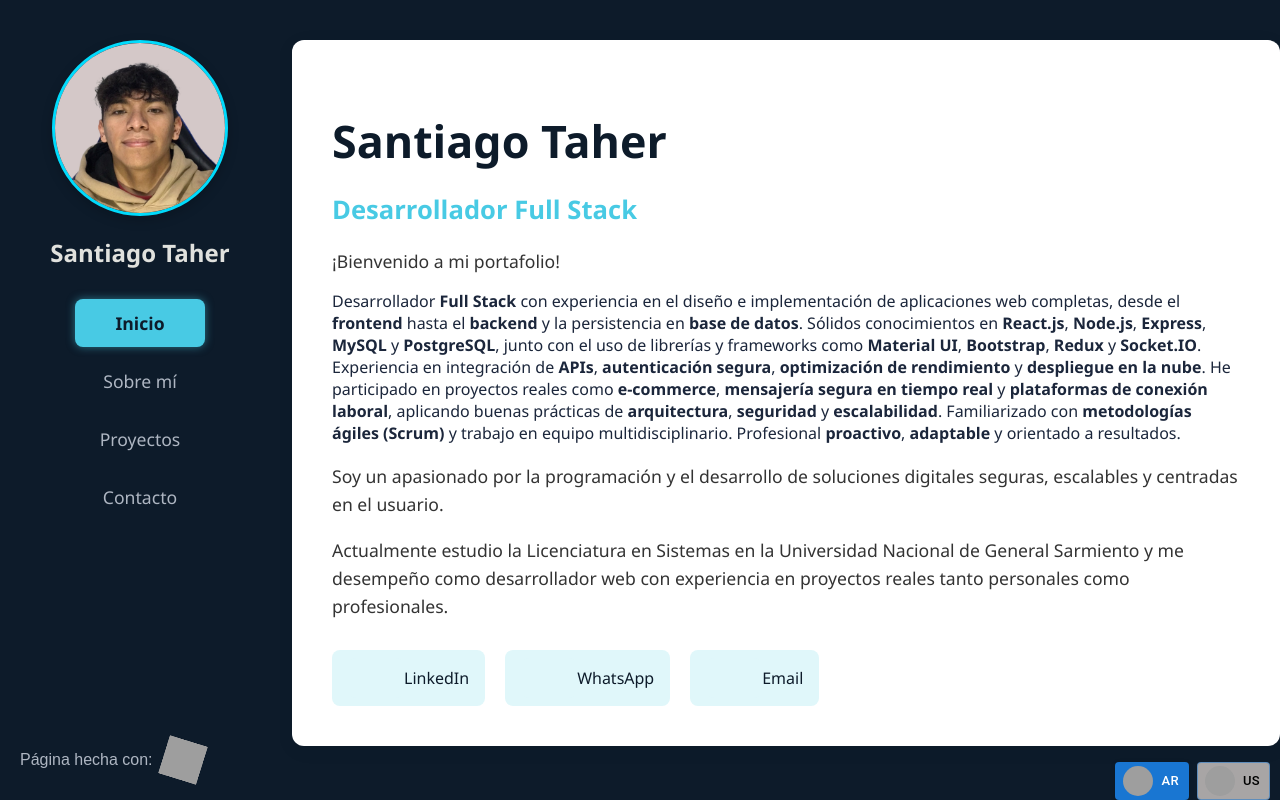
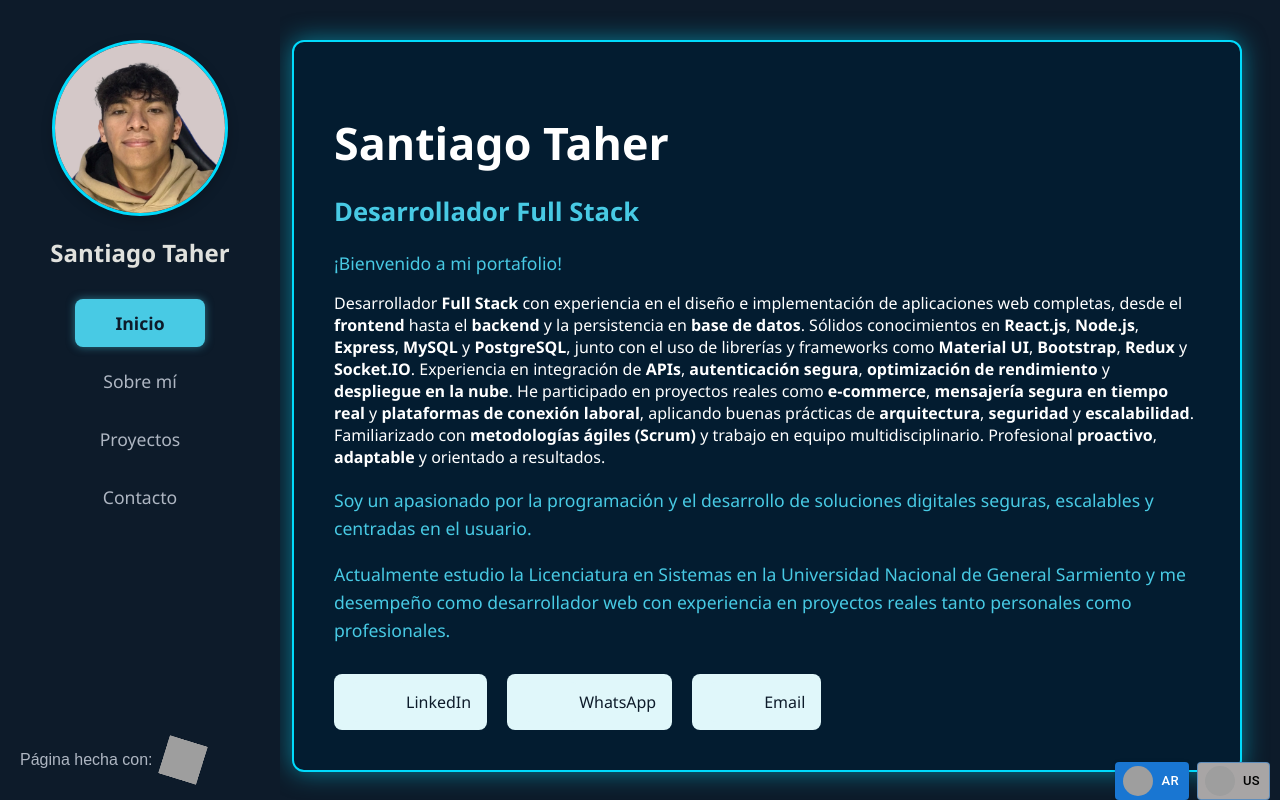
Before and after one commit to Santiagotomas74/portafolio, a React (Vite) app: page / in a window 1280 px wide. Built offline with nearby package versions, Linux system fonts and the light colour scheme; grey boxes are pictures that could not be loaded; some icons are missing.

Commit message:
version3.0

```diff
--- a/src/home/components/Home.css
+++ b/src/home/components/Home.css
@@ -1,11 +1,9 @@
-
-
 /* Estilos base */
 body {
   margin: 0;
   font-family: 'Segoe UI', Tahoma, Geneva, Verdana, sans-serif;
   background-color: #0d1b2a;
-  color: #1b263b;
+  color: #ffff;
 }
 :root {
   --clr-neon: #00dbfc;
@@ -14,37 +12,54 @@ body {
 
 /* El borde neón está en el contenedor más externo */
 .home-neon-wrapper {
-
   border: 2px solid var(--clr-neon);
   border-radius: 16px;
   box-shadow:
     inset 0 0 0.5em var(--clr-neon),
     0 0 0.8em var(--clr-neon);
   transition: transform 0.3s ease;
+  transform-style: preserve-3d;
+}
+
+.home-container {
+  margin-left: 100px;
+  max-width: 950px;
+  margin-top: 40px;
+
+
+
+  perspective: 1000px; /* Perspectiva para el efecto 3D en el home-content */
+
+
+}
+
+.home-content-parallax {
+  position: relative;
+  padding: 40px;
+  background-color: #0d1b2a; /* Fondo del contenido */
+  border-radius: 12px;
+
 }
 
 
-
-/* Contenedor interno con fondo y sombra normal */
-.home-container {
-  margin-left: 100px;
-  max-width: 1000px;
-  margin-top: 40px;
+.home-content {
+  background-color: #031c30; /* Fondo del contenido */
   border-radius: 12px;
-  background-color: transparent;
+  padding: 40px;
+  /* Efecto de sombra neón para el contenido interno (se mantiene) */
+  box-shadow: 0 0 25px rgba(0, 219, 252, 0.5);
+  border: 2px solid var(--clr-neon); /* Borde neón */
+  /* Transición para el movimiento de inclinación y elevación (controlados por JS) */
+  transition: transform 0.2s ease;
+  /* Necesario para que las transformaciones 3D de los hijos se rendericen correctamente */
+  transform-style: preserve-3d;
 }
 
-.home-content {
-  background-color: #ffffff;
-  border-radius: 12px;
-  padding: 40px;
-  box-shadow: 0 4px 20px rgba(0, 0, 0, 0.05);
-}
 
 /* Resto igual */
 .home-content h1 {
   font-size: 2.8rem;
-  color: #0d1b2a;
+  color: #ffff;
   margin-bottom: 10px;
 }
 
@@ -56,7 +71,7 @@ body {
 
 .home-content p {
   font-size: 1.1rem;
-  color: #333;
+  color: #48cae4;
   margin-bottom: 15px;
   line-height: 1.6;
 }
@@ -101,7 +116,6 @@ body {
   right: 10px; /* Ajusta según tus preferencias */
   z-index: 1000; /* Asegura que esté por encima de casi todo */
   display: flex; /* Para que los botones se alineen en fila */
-
 }
 /* === RESPONSIVE: Celulares y tablets pequeñas === */
 @media (max-width: 975px) {
--- a/src/home/components/Home.jsx
+++ b/src/home/components/Home.jsx
@@ -1,39 +1,93 @@
-import React from 'react';
+import React, { useRef, useState, useEffect } from 'react';
 import './Home.css';
 import { motion } from 'framer-motion';
 import LinkedInIcon from '@mui/icons-material/LinkedIn';
 import WhatsAppIcon from '@mui/icons-material/WhatsApp';
 import EmailIcon from '@mui/icons-material/Email';
-import { Link, IconButton } from "@mui/material"; // Elimina la importación de 'Button'
+import { Link, IconButton } from "@mui/material";
 import AnimatedLogo from './ReactLogo';
 
 import { useLanguage } from './context/LanguageContext';
 import translations from './translations/HomeTranslations';
 
-// Importa el nuevo componente LanguageSwitcher
-import LanguageSwitcher from './LanguageSwitcher'; // Asegúrate de que la ruta sea correcta
-import { i } from 'framer-motion/m';
+import LanguageSwitcher from './LanguageSwitcher';
 
 function Homeview() {
-  const { language } = useLanguage(); // Ya no necesitas changeLanguage aquí
+  const { language } = useLanguage();
   const t = translations[language];
 
   const rawPhoneNumber = "+54 11 2604-2925";
   const formattedPhoneNumber = rawPhoneNumber.replace(/\D/g, "");
 
+  const contentRef = useRef(null);
+  const [transformValues, setTransformValues] = useState({ rotateX: 0, rotateY: 0, translateZ: 0 });
+
+  useEffect(() => {
+    const contentElement = contentRef.current;
+    if (!contentElement) return;
+
+    let animationFrameId = null;
+    const margin = 10; // tolerancia en píxeles
+
+    const handleMouseMove = (e) => {
+      if (animationFrameId) cancelAnimationFrame(animationFrameId);
+
+      animationFrameId = requestAnimationFrame(() => {
+        const { left, top, width, height } = contentElement.getBoundingClientRect();
+        const centerX = left + width / 2;
+        const centerY = top + height / 2;
+
+        const mouseX = e.clientX - centerX;
+        const mouseY = e.clientY - centerY;
+
+        const rotateY = (mouseX / (width / 2)) * 5;
+        const rotateX = (mouseY / (height / 2)) * -5;
+        const translateZ = 20;
+
+        setTransformValues({ rotateX, rotateY, translateZ });
+      });
+    };
+
+    const handlePointerLeave = (e) => {
+      const rect = contentElement.getBoundingClientRect();
+      if (
+        e.clientX <= rect.left - margin ||
+        e.clientX >= rect.right + margin ||
+        e.clientY <= rect.top - margin ||
+        e.clientY >= rect.bottom + margin
+      ) {
+        setTransformValues({ rotateX: 0, rotateY: 0, translateZ: 0 });
+      }
+    };
+
+    contentElement.addEventListener('pointermove', handleMouseMove);
+    contentElement.addEventListener('pointerleave', handlePointerLeave);
+
+    return () => {
+      contentElement.removeEventListener('pointermove', handleMouseMove);
+      contentElement.removeEventListener('pointerleave', handlePointerLeave);
+      if (animationFrameId) cancelAnimationFrame(animationFrameId);
+    };
+  }, []);
+
   return (
+    <>
       <motion.div
-      className="projects-container" // Considera cambiar este nombre si no es solo para proyectos
+        className="projects-container"
         initial={{ opacity: 0, y: 20 }}
         animate={{ opacity: 1, y: 0 }}
         exit={{ opacity: 0, y: -20 }}
         transition={{ duration: 0.6 }}
       >
-      {/* Inserta el componente LanguageSwitcher aquí */}
-      <LanguageSwitcher />
-
         <div className="home-container">
-        <div className="home-content">
+          <div
+            ref={contentRef}
+            className="home-content"
+            style={{
+              transform: `rotateX(${transformValues.rotateX}deg) rotateY(${transformValues.rotateY}deg) translateZ(${transformValues.translateZ}px)`,
+              transition: 'transform 0.2s ease', // transición suave permanente
+            }}
+          >
             <div className="logo">
               <AnimatedLogo />
             </div>
@@ -69,6 +123,8 @@ function Homeview() {
           </div>
         </div>
       </motion.div>
+      <LanguageSwitcher />
+    </>
   );
 }
 
--- /dev/null
+++ b/src/home/components/HomeParallax.jsx
@@ -0,0 +1,70 @@
+import { useRef, useState, useEffect } from 'react';
+import './Home.css';
+
+function HomeContentWithParallax({ children }) {
+  const contentRef = useRef(null);
+  const [transformValues, setTransformValues] = useState({ rotateX: 0, rotateY: 0, translateZ: 0 });
+
+  useEffect(() => {
+    const contentElement = contentRef.current;
+    if (!contentElement) return;
+
+    let animationFrameId = null;
+    const margin = 10; // tolerancia en píxeles
+
+    const handleMouseMove = (e) => {
+      if (animationFrameId) cancelAnimationFrame(animationFrameId);
+
+      animationFrameId = requestAnimationFrame(() => {
+        const { left, top, width, height } = contentElement.getBoundingClientRect();
+        const centerX = left + width / 2;
+        const centerY = top + height / 2;
+
+        const mouseX = e.clientX - centerX;
+        const mouseY = e.clientY - centerY;
+
+        const rotateY = (mouseX / (width / 2)) * 5;
+        const rotateX = (mouseY / (height / 2)) * -5;
+        const translateZ = 20;
+
+        setTransformValues({ rotateX, rotateY, translateZ });
+      });
+    };
+
+    const handlePointerLeave = (e) => {
+      const rect = contentElement.getBoundingClientRect();
+      if (
+        e.clientX <= rect.left - margin ||
+        e.clientX >= rect.right + margin ||
+        e.clientY <= rect.top - margin ||
+        e.clientY >= rect.bottom + margin
+      ) {
+        setTransformValues({ rotateX: 0, rotateY: 0, translateZ: 0 });
+      }
+    };
+
+    contentElement.addEventListener('pointermove', handleMouseMove);
+    contentElement.addEventListener('pointerleave', handlePointerLeave);
+
+    return () => {
+      contentElement.removeEventListener('pointermove', handleMouseMove);
+      contentElement.removeEventListener('pointerleave', handlePointerLeave);
+      if (animationFrameId) cancelAnimationFrame(animationFrameId);
+    };
+  }, []);
+
+  return (
+    <div
+      ref={contentRef}
+      className="home-content--"
+      style={{
+        transform: `rotateX(${transformValues.rotateX}deg) rotateY(${transformValues.rotateY}deg) translateZ(${transformValues.translateZ}px)`,
+        transition: 'transform 0.2s ease',
+      }}
+    >
+      {children}
+    </div>
+  );
+}
+
+export default HomeContentWithParallax;
--- a/src/home/components/translations/ProyecTranslations.js
+++ b/src/home/components/translations/ProyecTranslations.js
@@ -1,107 +1,60 @@
 const translations = {
   es: {
-    // Textos de Homeview
-    name: "Santiago Taher",
-    title: "Desarrollador Full Stack",
-    welcome: "¡Bienvenido a mi portafolio!",
-    aboutMeParagraph1: "Soy un apasionado por la programación y el desarrollo de soluciones digitales seguras, escalables y centradas en el usuario.",
-    aboutMeParagraph2: "Actualmente estudio la Licenciatura en Sistemas en la UNGS y me desempeño como desarrollador web con experiencia en proyectos reales tanto personales como profesionales.",
-    linkedin: "LinkedIn",
-    whatsapp: "WhatsApp",
-    email: "Email",
-
-    // Textos de Aboutview
-    aboutTitle: "Sobre mí",
-    aboutIntroPart1: "¡Hola! Soy ",
-    aboutIntroPart2: ", un desarrollador ",
-    aboutIntroPart3: " apasionado por construir soluciones web modernas, escalables y seguras. Tengo 21 años, soy de ",
-    aboutIntroPart4: ", y actualmente curso el tercer año de la ",
-    aboutIntroPart5: " en la UNGS.",
-    academicTrainingTitle: "🎓 Formación Académica",
-    ungsDegree: "Universidad Nacional de General Sarmiento (UNGS) — Lic. en Sistemas (4to año en curso)",
-    leloirDegree: "Instituto Luis Federico Leloir — Bachiller en Economía (Finalizado en 2021)",
-    complementaryTrainingTitle: "📘 Formación Complementaria",
-    utnCourse: "Curso Full Stack Web Developer – UTN (2021)",
-    utnCourseContent: "HTML5, CSS, JavaScript, React.js, Node.js, MySQL, MongoDB",
-    techStackTitle: "🛠️ Stack Técnico",
-    languages: "Lenguajes:",
-    frontend: "Frontend:",
-    backend: "Backend:",
-    databases: "Bases de datos:",
-    tools: "Herramientas:",
-    bestPractices: "Buenas prácticas:",
-
-    // NUEVOS TEXTOS PARA PROJECTSVIEW
     projectsTitle: "Proyectos Destacados",
     viewDetails: "Ver Detalles",
 
     project1Title: "Truckers Talent (Full Stack)",
     project1Subtitle: "Plataforma para conectar empresas de transporte con candidatos.",
     project1Description: "Proyecto Full Stack con registro multi-paso, validaciones, autenticación segura con JWT, backend modular y bases de datos relacionales optimizadas. Incluye paneles de gestión, sesiones, control de acceso y despliegue en la nube.",
+    project1Tech: ["React + Material UI", "Node.js + Express", "PostgreSQL + JWT"],
+    project1Link: "/projects/truckers-talent",
 
     project2Title: "App de Mensajería Segura (SOR2)",
     project2Subtitle: "Chat seguro en tiempo real con cifrado.",
     project2Description: "Implementación de mensajería cifrada de extremo a extremo. Cada usuario tiene claves públicas y privadas generadas con OpenSSL. La comunicación usa WebSocket y se gestiona en tiempo real. Backend desplegado en Railway, frontend en Vercel.",
+    project2Tech: ["React + Socket.IO", "Express + PostgreSQL", "Criptografía RSA"],
+    project2Link: "/projects/mensajeria-segura",
 
     project3Title: "Pastelería Selenita (SPA)",
     project3Subtitle: "Sitio e-commerce con autenticación y carrito de compras con integración de Mercado Pago.",
     project3Description: "SPA que permite comprar productos, autenticarse, ver historial y acceder a un panel privado. Backend con rutas protegidas, validaciones y pasarela de pago integrada. Administra productos, usuarios y contactos vía EmailJS.",
+    project3Tech: ["React + Redux Toolkit", "Node.js + MySQL", "MercadoPago SDK"],
+    project3Link: "/projects/pasteleria-selenita",
 
     project4Title: "Juegos y Algoritmos",
     project4Subtitle: "Proyectos con lógica, simulación y visualización.",
     project4Description: "Desde juegos de acción hasta simulaciones académicas: resolución de mochila, rompecabezas, algoritmos de grafos (Prim), y prácticas con arquitectura MVP y pruebas unitarias.",
+    project4Tech: ["Juego 2D (JavaScript)", "JMapViewer + Java", "Algoritmos optimizados"],
+    project4Link: "/projects/java",
   },
+
   en: {
-    // Homeview texts
-    name: "Santiago Taher",
-    title: "Full Stack Developer",
-    welcome: "Welcome to my portfolio!",
-    aboutMeParagraph1: "I am passionate about programming and developing secure, scalable, and user-centric digital solutions.",
-    aboutMeParagraph2: "I am currently studying for a Bachelor's degree in Systems at UNGS and work as a web developer with experience in real projects, both personal and professional.",
-    linkedin: "LinkedIn",
-    whatsapp: "WhatsApp",
-    email: "Email",
-
-    // Aboutview texts
-    aboutTitle: "About me",
-    aboutIntroPart1: "Hi! I'm ",
-    aboutIntroPart2: ", a ",
-    aboutIntroPart3: " Developer passionate about building modern, scalable, and secure web solutions. I'm 21 years old, from ",
-    aboutIntroPart4: ", and I'm currently in my third year of the ",
-    aboutIntroPart5: " at UNGS.",
-    academicTrainingTitle: "🎓 Academic Training",
-    ungsDegree: "National University of General Sarmiento (UNGS) — Bachelor's Degree in Systems (4th year in progress)",
-    leloirDegree: "Luis Federico Leloir Institute — Bachelor in Economics (Completed in 2021)",
-    complementaryTrainingTitle: "📘 Complementary Training",
-    utnCourse: "Full Stack Web Developer Course – UTN (2021)",
-    utnCourseContent: "HTML5, CSS, JavaScript, React.js, Node.js, MySQL, MongoDB",
-    techStackTitle: "🛠️ Tech Stack",
-    languages: "Languages:",
-    frontend: "Frontend:",
-    backend: "Backend:",
-    databases: "Databases:",
-    tools: "Tools:",
-    bestPractices: "Best practices:",
-
-    // NEW TEXTS FOR PROJECTSVIEW
     projectsTitle: "Featured Projects",
     viewDetails: "View Details",
 
     project1Title: "Truckers Talent (Full Stack)",
     project1Subtitle: "Platform to connect transportation companies with candidates.",
     project1Description: "Full Stack project with multi-step registration, validations, secure authentication with JWT, a modular backend, and optimized relational databases. Includes management dashboards, sessions, access control, and cloud deployment.",
+    project1Tech: ["React + Material UI", "Node.js + Express", "PostgreSQL + JWT"],
+    project1Link: "/projects/truckers-talent",
 
     project2Title: "Secure Messaging App (SOR2)",
     project2Subtitle: "Secure real-time chat with encryption.",
     project2Description: "End-to-end encrypted messaging implementation. Each user has public and private keys generated with OpenSSL. Communication uses WebSocket and is managed in real-time. Backend deployed on Railway, frontend on Vercel.",
+    project2Tech: ["React + Socket.IO", "Express + PostgreSQL", "RSA Cryptography"],
+    project2Link: "/projects/mensajeria-segura",
 
     project3Title: "Selenita Pastry (SPA)",
     project3Subtitle: "E-commerce site with authentication and a shopping cart with Mercado Pago integration.",
     project3Description: "SPA that allows users to buy products, authenticate, view history, and access a private panel. Backend with protected routes, validations, and an integrated payment gateway. Manages products, users, and contacts via EmailJS.",
+    project3Tech: ["React + Redux Toolkit", "Node.js + MySQL", "MercadoPago SDK"],
+    project3Link: "/projects/pasteleria-selenita",
 
     project4Title: "Games and Algorithms",
     project4Subtitle: "Projects with logic, simulation, and visualization.",
     project4Description: "From action games to academic simulations: knapsack problem, puzzles, graph algorithms (Prim), and practices with MVP architecture and unit testing.",
+    project4Tech: ["2D Game (JavaScript)", "JMapViewer + Java", "Optimized Algorithms"],
+    project4Link: "/projects/java",
   },
 };
 
```
Also changed, not shown: src/home/components/Projects.css (+5 -2 lines), src/home/components/Projects.jsx (+14 -84 lines). Lines whose indentation alone changed are shown as unchanged.
